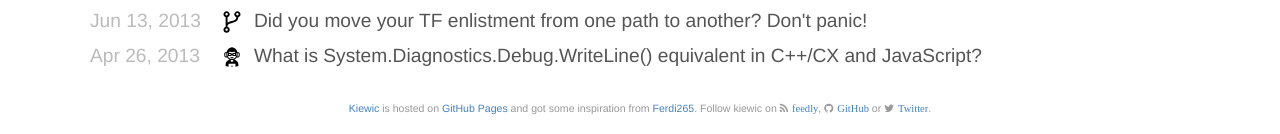
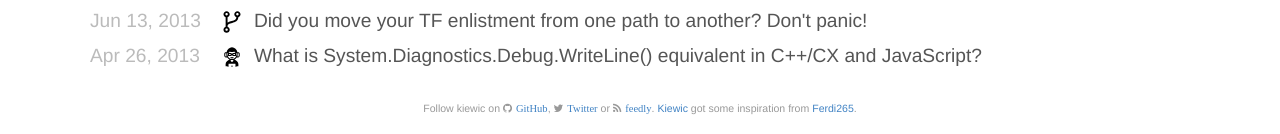
Before and after one commit to kiewic/kiewic.github.io, a Jekyll site: the page built from index.html, in a window 1280 px wide. Shown: the part 1044-1178 px from the top of the page. Built offline with Jekyll 4.4.1, drawn with Linux system fonts in a browser that asks for light colours; nearby versions of some CDN libraries.

Commit message:
Update footer

```diff
--- a/_includes/footer.html
+++ b/_includes/footer.html
@@ -3,12 +3,12 @@
         <p>
             <small>
                 <!-- This website uses awesome icons from XXXX. -->
+                Follow kiewic on
+                <i class="fa fa-github" aria-hidden="true"><a href="https://github.com/kiewic">GitHub</a></i>,
+                <i class="fa fa-twitter" aria-hidden="true"><a href="https://twitter.com/kiewic">Twitter</a></i> or
+                <i class="fa fa-rss" aria-hidden="true"><a href="https://feedly.com/i/subscription/feed%2Fhttps%3A%2F%2Fkiewic.com%2Ffeed%2F" target="blank">feedly</a></i>.
                 <a href="https://github.com/kiewic/kiewic.github.io">Kiewic</a>
-                is hosted on <a href="https://pages.github.com/">GitHub Pages</a>
-                and got some inspiration from <a href="https://github.com/Ferdi265/ferdi265.github.io">Ferdi265</a>.
-                Follow kiewic on <i class="fa fa-rss" aria-hidden="true"><a href="http://cloud.feedly.com/#subscription%2Ffeed%2Fhttp%3A%2F%2Fkiewic.com%2Ffeed%2F" target="blank">feedly</a></i>,
-                <i class="fa fa-github" aria-hidden="true"><a href="https://github.com/kiewic">GitHub</a></i> or
-                <i class="fa fa-twitter" aria-hidden="true"><a href="https://twitter.com/kiewic">Twitter</a></i>.
+                got some inspiration from <a href="http://ferdi265.github.io/">Ferdi265</a>.
             </small>
         </p>
     </div>
```
